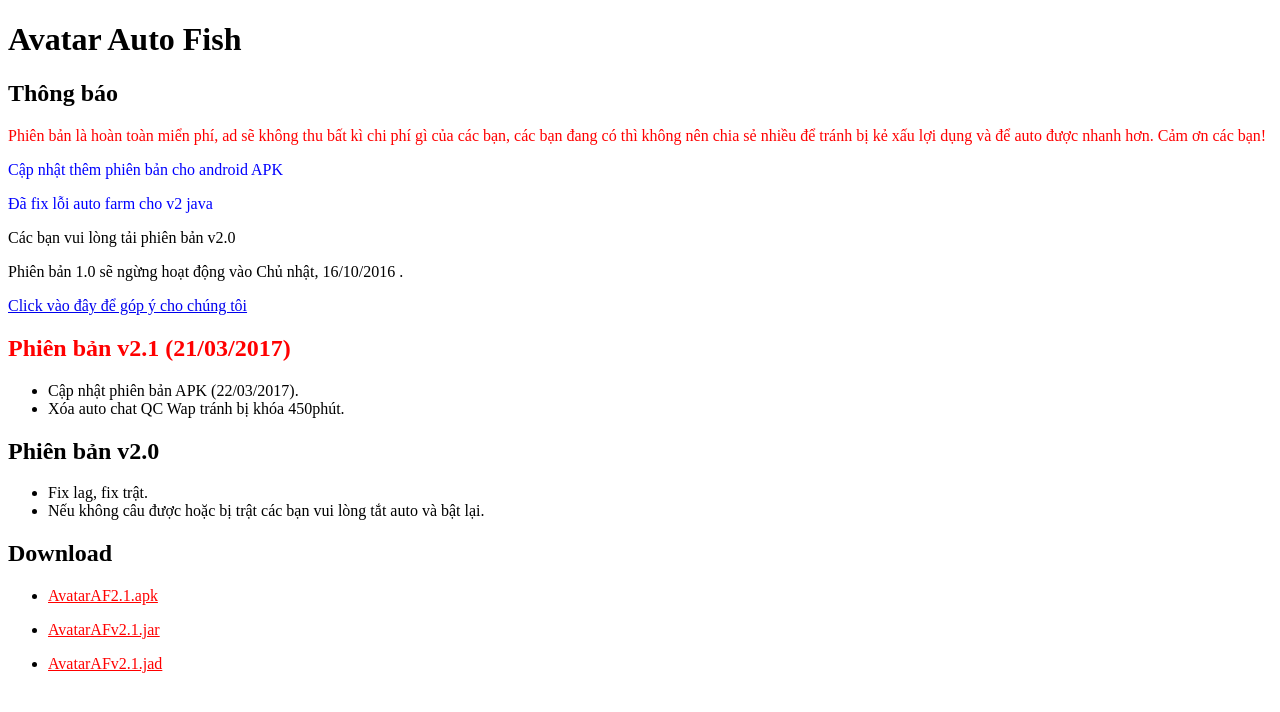
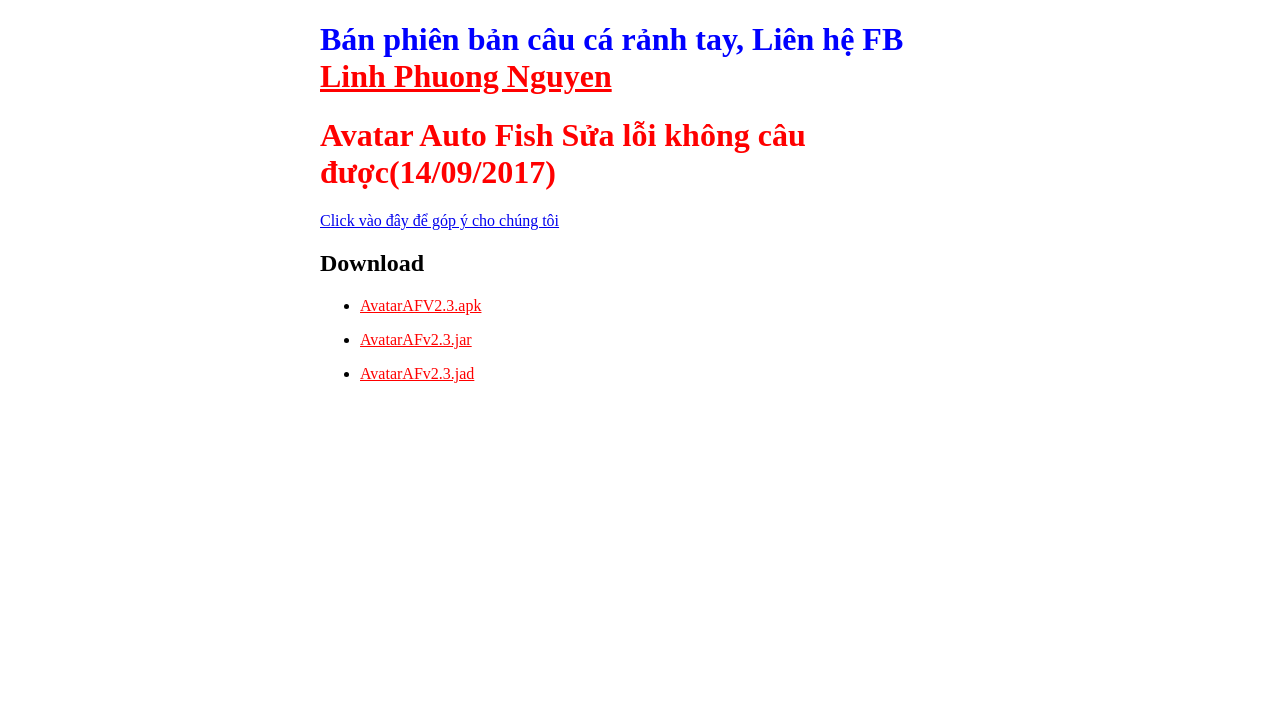
Before and after one commit to nphuonglinh/A, a plain HTML site: page index.html in a window 1280 px wide. Drawn offline with Linux system fonts and the light colour scheme.

Commit message:
Update v2.3

```diff
--- a/index.html
+++ b/index.html
@@ -1,31 +1,17 @@
-<!DOCTYPE html><html><head><meta charset="utf-8"><title>Avatar Auto Fish</title><style></style></head><body id="preview">
-<h1><a id="Avatar_Auto_Fish_0"></a>Avatar Auto Fish</h1>
-<h2><a id="Thng_bo_1"></a>Thông báo</h2>
-<p style="color:red;">Phiên bản là hoàn toàn miển phí, ad sẽ không thu bất kì chi phí gì của các bạn, các bạn đang có thì không nên chia sẻ nhiều để tránh bị kẻ xấu lợi dụng và để auto được nhanh hơn. Cảm ơn các bạn!</p>
-<p style="color:blue;">Cập nhật thêm phiên bản cho android APK</p>
-<p style="color:blue;">Đã fix lỗi auto farm cho v2 java</p>
-<p>Các bạn vui lòng tải phiên bản v2.0</p><p>Phiên bản 1.0 sẽ ngừng hoạt động vào Chủ nhật, 16/10/2016 .</p>
+<!DOCTYPE html><html><head><meta charset="utf-8"><title>Avatar Auto Fish</title><style>body{width:50%;margin: auto;}</style></style></head><body id="preview">
+<h1 style="color:blue;">Bán phiên bản câu cá rảnh tay, Liên hệ FB <a href="https://www.facebook.com/profile.php?id=100012661922065" style="color:red;">Linh Phuong Nguyen</a></h1>
+<h1 style="color:red;">Avatar Auto Fish Sửa lỗi không câu được(14/09/2017)</h1>
 <a href="https://docs.google.com/forms/d/e/1FAIpQLSfXGv5u0QKAZmoWqgCOxNM1bgfyedqwxn6GWFNEvWD5i9bCWw/viewform">Click vào đây để góp ý cho chúng tôi</a>
-<h2 style="color:red;">Phiên bản v2.1 (21/03/2017)</h2>
-<ul>
-<li>Cập nhật phiên bản APK (22/03/2017).</li>
-<li>Xóa auto chat QC Wap tránh bị khóa 450phút.</li>
-</ul>
-<h2><a id="Phin_bn_v20_3"></a>Phiên bản v2.0</h2>
-<ul>
-<li>Fix lag, fix trật.</li>
-<li>Nếu không câu được hoặc bị trật các bạn vui lòng tắt auto và bật lại.</li>
-</ul>
 <h2><a id="Download_7"></a>Download</h2>
 <ul>
 <li>
-<p><a href="dist/AvatarAFv2.1.apk" style="color:red;">AvatarAF2.1.apk</a></p>
+<p><a href="dist/AvatarAFv2.3.apk" style="color:red;">AvatarAFV2.3.apk</a></p>
 </li>
 <li>
-<p><a href="dist/AvatarAFv2.1.jar" style="color:red;">AvatarAFv2.1.jar</a></p>
+<p><a href="dist/AvatarAFv2.3.jar" style="color:red;">AvatarAFv2.3.jar</a></p>
 </li>
 <li>
-<p><a href="dist/AvatarAFv2.1.jad" style="color:red;">AvatarAFv2.1.jad</a></p>
+<p><a href="dist/AvatarAFv2.3.jad" style="color:red;">AvatarAFv2.3.jad</a></p>
 </li>
 </ul>
 
```
Also changed, not shown: 6 other files.
